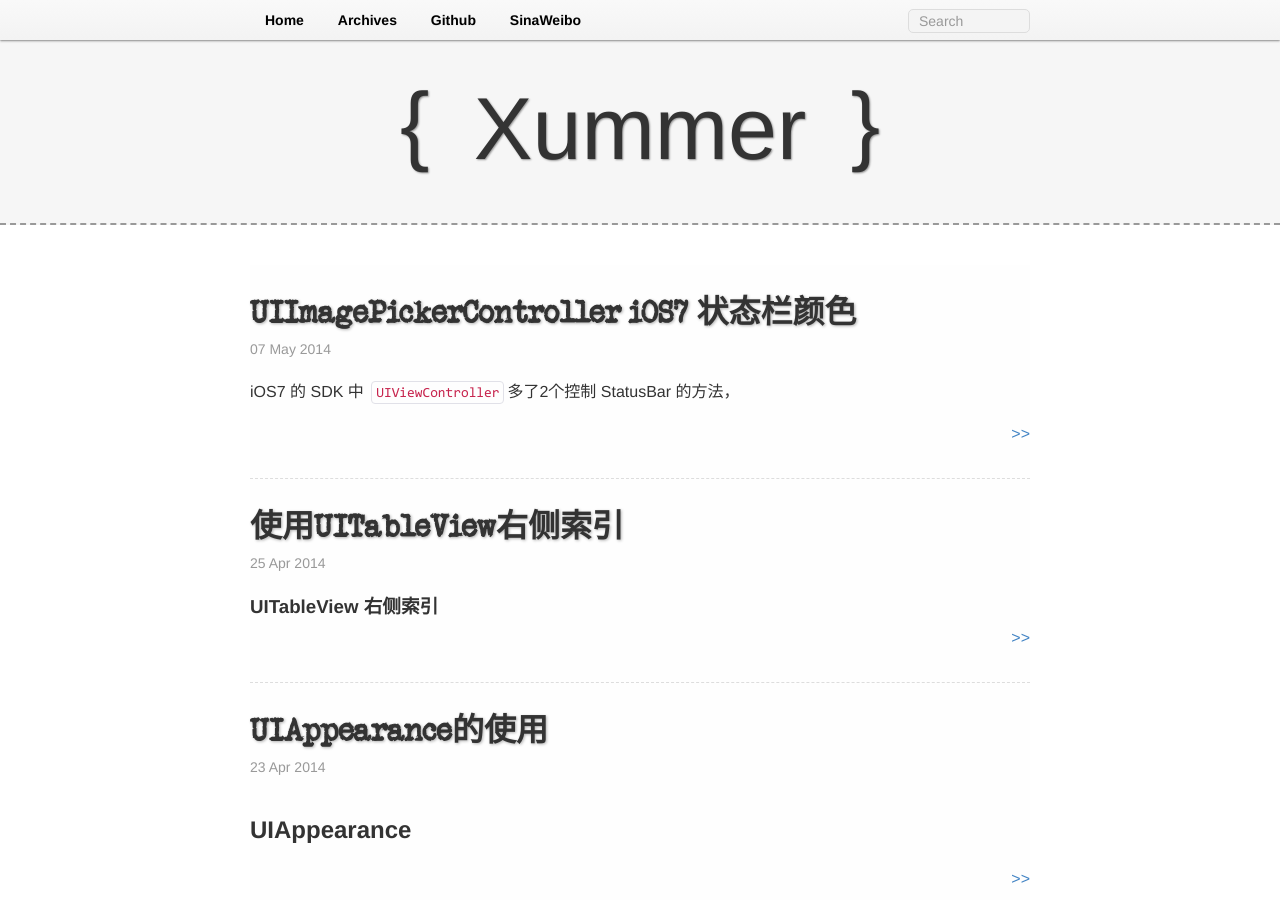
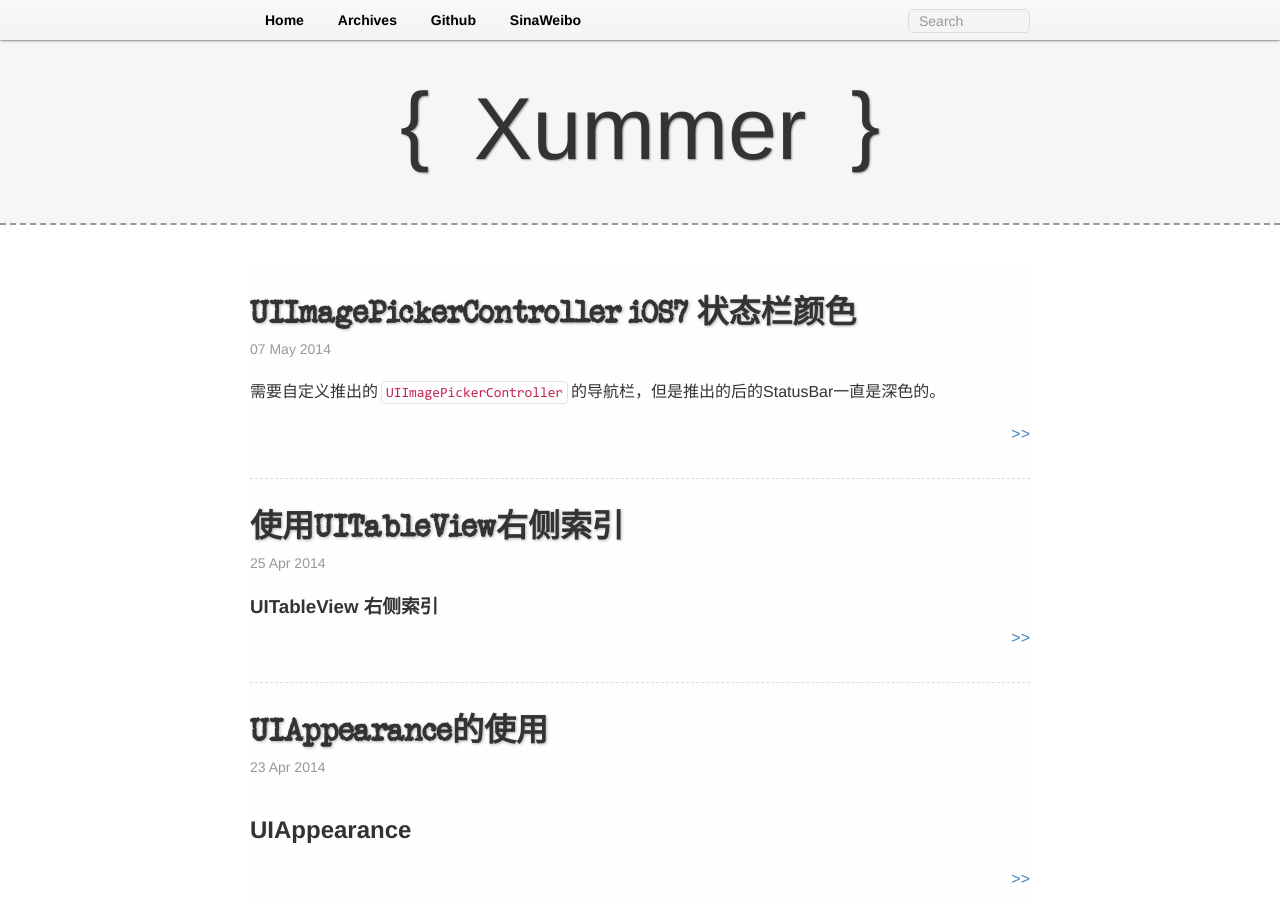
Before and after one commit to Xummer/xummer.github.com, a Jekyll site: the page built from index.html, in a window 1280 px wide and 900 px high. Built offline with Jekyll 4.4.1, drawn with Linux system fonts in a browser that asks for light colours; Markdown is read by kramdown in place of the engine named in the settings; the list of posts is cut into pages by our own code; comment, search, counter and statistics services are not loaded.

Commit message:
update a post

```diff
--- a/_posts/2014-05-07-Color-of-status-bar-in-UIImagePickerController-for-iOS7.md
+++ b/_posts/2014-05-07-Color-of-status-bar-in-UIImagePickerController-for-iOS7.md
@@ -4,6 +4,16 @@ title: UIImagePickerController iOS7 状态栏颜色
 date: 2014-05-07     T
 meta: ture
 ---
+需要自定义推出的`UIImagePickerController`的导航栏，但是推出的后的StatusBar一直是深色的。
+
+#### 默认风格
+![](https://farm8.staticflickr.com/7347/13959527109_259ba87b75_n.jpg)
+
+#### 自定义后出现的效果
+![](https://farm8.staticflickr.com/7384/14166265013_de3af7ff77_n.jpg)
+
+#### 最终需要的效果
+![](https://farm3.staticflickr.com/2924/14146382834_273e896442_n.jpg)
 
 iOS7 的 SDK 中 `UIViewController`多了2个控制 StatusBar 的方法，
 
```
Also changed, not shown: Gemfile.lock.
